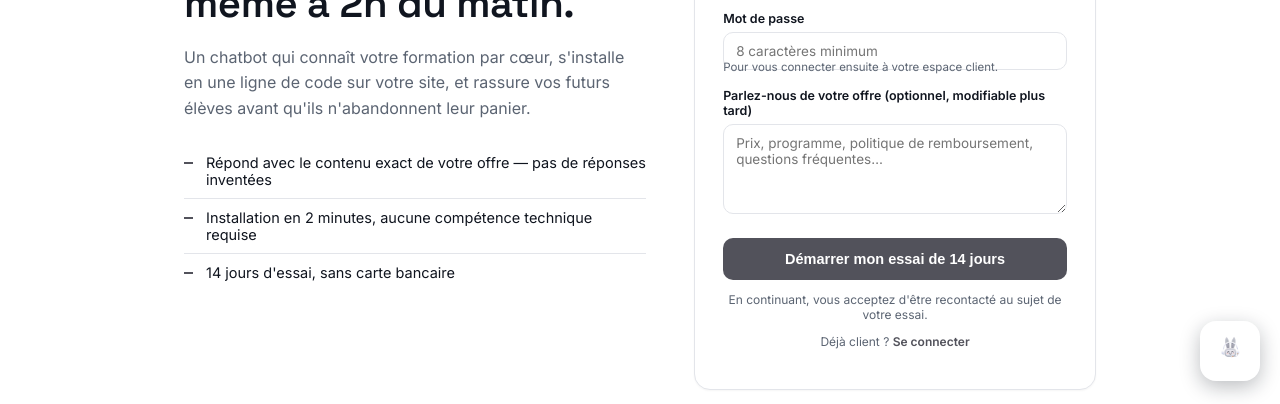
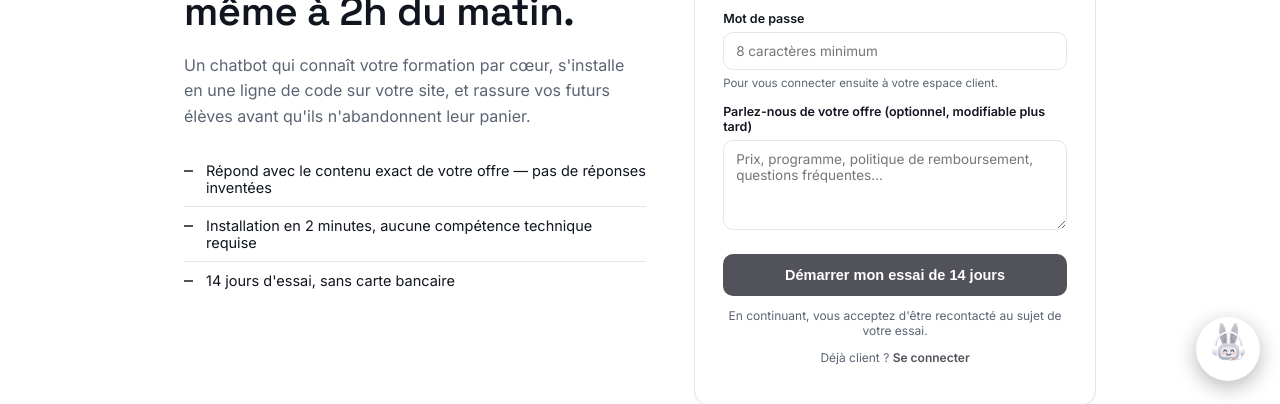
Before and after one commit to ShamanK93/Bunny-bot, a website: page public/signup/index.html in a window 1280 px wide. Shown: the part 399-803 px from the top of the page. Drawn offline with Linux system fonts and the light colour scheme; no server answers.

Commit message:
corredtion widget bunny bot

```diff
--- a/public/signup/style.css
+++ b/public/signup/style.css
@@ -153,7 +153,7 @@ input, textarea {
   color: var(--text);
 }
 textarea { min-height: 90px; resize: vertical; }
-.field-hint { font-size: 11.5px; color: var(--muted); margin: -10px 0 0; }
+.field-hint { font-size: 11.5px; color: var(--muted); margin: 6px 0 0; }
 input:focus, textarea:focus { outline: none; border-color: var(--accent); box-shadow: 0 0 0 3px rgba(31,111,98,0.12); }
 
 button[type=submit] {
--- a/public/widget.js
+++ b/public/widget.js
@@ -22,45 +22,68 @@
   // Styles (scoped under #bunnybot-root to avoid leaking into host page)
   // ---------------------------------------------------------------------
   var css = [
-    '#bunnybot-root{position:fixed;bottom:20px;right:20px;z-index:2147483000;',
-    'font-family:-apple-system,BlinkMacSystemFont,"Segoe UI",Roboto,Helvetica,Arial,sans-serif;}',
+    // Reset first — any host page's global CSS (input{width:100%},
+    // button{width:100%}, box-sizing, margins, etc.) must never leak in.
+    '#bunnybot-root, #bunnybot-root *{box-sizing:border-box!important;margin:0!important;',
+    'list-style:none!important;text-align:left!important;line-height:normal!important;',
+    'letter-spacing:normal!important;text-transform:none!important;float:none!important;}',
 
-    '#bunnybot-bubble{width:60px;height:60px;border-radius:16px;border:none;cursor:pointer;',
-    'box-shadow:0 6px 20px rgba(16,21,31,0.28);display:flex;align-items:center;justify-content:center;',
-    'padding:6px;background:#FFFFFF;transition:transform .15s ease;overflow:hidden;}',
-    '#bunnybot-bubble img{width:100%;height:100%;object-fit:contain;display:block;}',
-    '#bunnybot-bubble svg{width:60%;height:60%;fill:var(--bb-accent);}',
+    '#bunnybot-root{position:fixed!important;bottom:20px!important;right:20px!important;',
+    'z-index:2147483000!important;',
+    'font-family:-apple-system,BlinkMacSystemFont,"Segoe UI",Roboto,Helvetica,Arial,sans-serif!important;}',
+
+    '#bunnybot-bubble{width:64px!important;height:64px!important;border-radius:50%!important;',
+    'border:none!important;cursor:pointer!important;box-shadow:0 6px 20px rgba(16,21,31,0.3)!important;',
+    'display:flex!important;align-items:center!important;justify-content:center!important;',
+    'padding:0!important;background:#FFFFFF!important;transition:transform .15s ease!important;',
+    'overflow:hidden!important;flex-shrink:0!important;}',
+    '#bunnybot-bubble img{width:100%!important;height:100%!important;object-fit:cover!important;',
+    'border-radius:50%!important;display:block!important;}',
+    '#bunnybot-bubble svg{width:52%!important;height:52%!important;fill:var(--bb-accent)!important;}',
     '#bunnybot-bubble:hover{transform:scale(1.06);}',
 
-    '#bunnybot-panel{position:absolute;bottom:76px;right:0;width:340px;max-width:88vw;height:460px;',
-    'max-height:70vh;background:#FFFFFF;border-radius:16px;box-shadow:0 16px 48px rgba(16,21,31,0.22);',
-    'display:none;flex-direction:column;overflow:hidden;border:1px solid #E3E5EA;}',
-    '#bunnybot-panel.bb-open{display:flex;}',
+    '#bunnybot-panel{position:absolute!important;bottom:78px!important;right:0!important;',
+    'width:360px!important;max-width:90vw!important;height:480px!important;max-height:72vh!important;',
+    'background:#FFFFFF!important;border-radius:18px!important;box-shadow:0 16px 48px rgba(16,21,31,0.22)!important;',
+    'display:none;flex-direction:column!important;overflow:hidden!important;border:1px solid #E3E5EA!important;}',
+    '#bunnybot-panel.bb-open{display:flex!important;}',
 
-    '#bunnybot-header{background:#10151F;color:#FFFFFF;padding:14px 16px;display:flex;',
-    'align-items:center;gap:10px;flex-shrink:0;}',
-    '#bunnybot-header .bb-dot{width:8px;height:8px;border-radius:50%;background:var(--bb-accent);}',
-    '#bunnybot-header .bb-name{font-weight:600;font-size:14.5px;letter-spacing:.01em;}',
-    '#bunnybot-close{margin-left:auto;background:none;border:none;color:#FFFFFF;opacity:.7;',
-    'cursor:pointer;font-size:18px;line-height:1;padding:4px;}',
+    '#bunnybot-header{background:#10151F!important;color:#FFFFFF!important;padding:14px 16px!important;',
+    'display:flex!important;align-items:center!important;gap:10px!important;flex-shrink:0!important;}',
+    '#bunnybot-header .bb-dot{width:8px!important;height:8px!important;border-radius:50%!important;',
+    'background:var(--bb-accent)!important;flex-shrink:0!important;}',
+    '#bunnybot-header .bb-name{font-weight:600!important;font-size:14.5px!important;color:#FFFFFF!important;}',
+    '#bunnybot-close{margin-left:auto!important;background:none!important;border:none!important;',
+    'color:#FFFFFF!important;opacity:.7;cursor:pointer!important;font-size:20px!important;',
+    'line-height:1!important;padding:4px!important;width:auto!important;height:auto!important;}',
     '#bunnybot-close:hover{opacity:1;}',
 
-    '#bunnybot-messages{flex:1;overflow-y:auto;padding:14px;display:flex;flex-direction:column;gap:10px;',
-    'background:#FFFFFF;}',
-    '.bb-msg{max-width:82%;padding:9px 12px;border-radius:14px;font-size:13.5px;line-height:1.45;',
-    'word-wrap:break-word;white-space:pre-wrap;}',
-    '.bb-msg-bot{align-self:flex-start;background:#F4F5F7;color:#10151F;border-bottom-left-radius:4px;}',
-    '.bb-msg-user{align-self:flex-end;background:#10151F;color:#FFFFFF;border-bottom-right-radius:4px;}',
-    '.bb-msg-typing{align-self:flex-start;background:#F4F5F7;color:#5B6472;font-style:italic;}',
+    '#bunnybot-messages{flex:1 1 auto!important;overflow-y:auto!important;padding:14px!important;',
+    'display:flex!important;flex-direction:column!important;gap:10px!important;background:#FFFFFF!important;}',
+    '.bb-msg{max-width:82%!important;width:fit-content!important;padding:9px 12px!important;',
+    'border-radius:14px!important;font-size:13.5px!important;line-height:1.45!important;',
+    'word-wrap:break-word!important;white-space:pre-wrap!important;}',
+    '.bb-msg-bot{align-self:flex-start!important;background:#F4F5F7!important;color:#10151F!important;',
+    'border-bottom-left-radius:4px!important;}',
+    '.bb-msg-user{align-self:flex-end!important;background:#10151F!important;color:#FFFFFF!important;',
+    'border-bottom-right-radius:4px!important;}',
+    '.bb-msg-typing{align-self:flex-start!important;background:#F4F5F7!important;color:#5B6472!important;',
+    'font-style:italic!important;}',
 
-    '#bunnybot-form{display:flex;gap:8px;padding:10px;border-top:1px solid #E3E5EA;',
-    'background:#FFFFFF;flex-shrink:0;}',
-    '#bunnybot-input{flex:1;border:1px solid #E3E5EA;border-radius:10px;padding:9px 11px;',
-    'font-size:13.5px;font-family:inherit;outline:none;background:#fff;color:#10151F;}',
-    '#bunnybot-input:focus{border-color:var(--bb-accent);}',
-    '#bunnybot-send{background:var(--bb-accent);border:none;border-radius:10px;padding:0 14px;',
-    'cursor:pointer;font-size:13.5px;font-weight:600;color:#FFFFFF;}',
-    '#bunnybot-send:disabled{opacity:.5;cursor:default;}',
+    '#bunnybot-form{display:flex!important;align-items:center!important;gap:8px!important;',
+    'padding:10px!important;border-top:1px solid #E3E5EA!important;background:#FFFFFF!important;',
+    'flex-shrink:0!important;width:100%!important;}',
+    '#bunnybot-input{flex:1 1 auto!important;width:auto!important;min-width:0!important;',
+    'max-width:none!important;height:40px!important;border:1px solid #E3E5EA!important;',
+    'border-radius:10px!important;padding:0 12px!important;font-size:13.5px!important;',
+    'font-family:inherit!important;outline:none!important;background:#fff!important;',
+    'color:#10151F!important;display:block!important;}',
+    '#bunnybot-input:focus{border-color:var(--bb-accent)!important;}',
+    '#bunnybot-send{flex:0 0 auto!important;width:auto!important;height:40px!important;',
+    'background:var(--bb-accent)!important;border:none!important;border-radius:10px!important;',
+    'padding:0 16px!important;cursor:pointer!important;font-size:13.5px!important;',
+    'font-weight:600!important;color:#FFFFFF!important;white-space:nowrap!important;}',
+    '#bunnybot-send:disabled{opacity:.5!important;cursor:default!important;}',
   ].join('');
 
   var styleEl = document.createElement('style');
```
